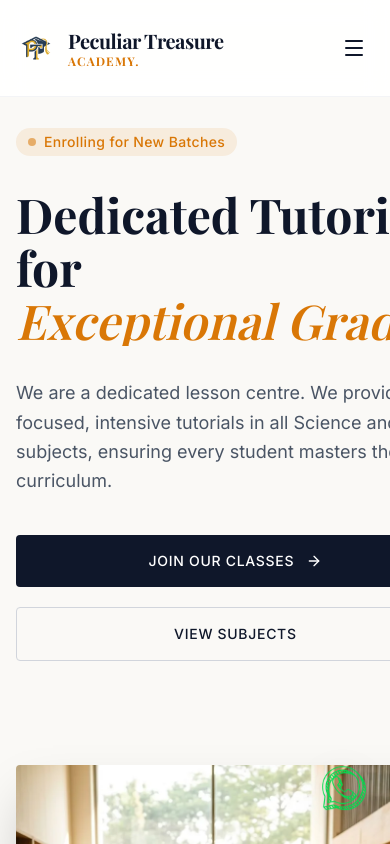
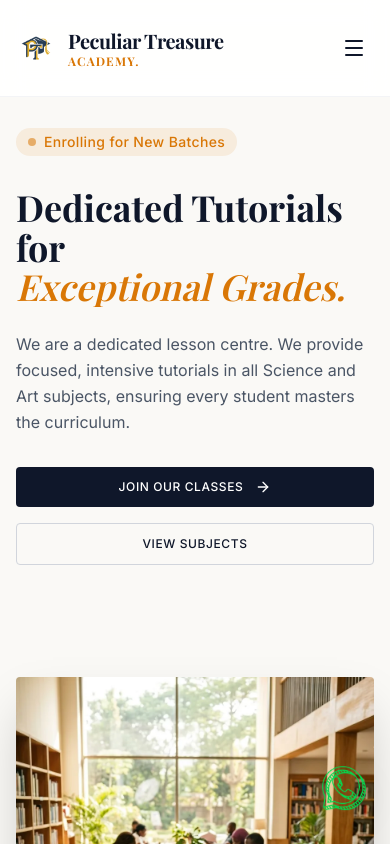
Before and after one commit to DavidDeez/peculiar_treasure_academy, a React (Vite) app: page / in a window 390 px wide. Shown: the top 844 px of the page. Built offline with nearby package versions, Linux system fonts and the light colour scheme; a web font is replaced by a local one.

Commit message:
Fix text overlapping by scaling font down on medium screens and bring back books image with fully responsive sizing

```diff
--- a/src/components/Hero.tsx
+++ b/src/components/Hero.tsx
@@ -39,7 +39,7 @@ const Hero: React.FC = () => {
 
           {/* Text Content */}
           <motion.div
-            className="max-w-2xl"
+            className="max-w-xl xl:max-w-2xl"
             initial={{ opacity: 0, y: 30 }}
             animate={{ opacity: 1, y: 0 }}
             transition={{ duration: 0.8 }}
@@ -49,7 +49,7 @@ const Hero: React.FC = () => {
               Enrolling for New Batches
             </div>
 
-            <h1 className="text-5xl md:text-7xl font-bold leading-[1.1] mb-8 text-brand-dark">
+            <h1 className="text-4xl md:text-6xl lg:text-5xl xl:text-7xl font-bold leading-[1.1] mb-6 md:mb-8 text-brand-dark">
               Dedicated Tutorials for <br className="hidden md:block" />
               <motion.span
                 className="italic font-light text-brand-gold inline-flex overflow-hidden"
@@ -66,7 +66,7 @@ const Hero: React.FC = () => {
             </h1>
 
             <motion.p
-              className="text-lg text-gray-600 mb-10 leading-relaxed max-w-lg"
+              className="text-base md:text-lg text-gray-600 mb-8 md:mb-10 leading-relaxed max-w-md xl:max-w-lg"
               initial={{ opacity: 0 }}
               animate={{ opacity: 1 }}
               transition={{ delay: 2, duration: 1 }}
@@ -75,23 +75,23 @@ const Hero: React.FC = () => {
             </motion.p>
 
             <motion.div
-              className="flex flex-col sm:flex-row gap-5"
+              className="flex flex-col sm:flex-row gap-4 md:gap-5"
               initial={{ opacity: 0, y: 20 }}
               animate={{ opacity: 1, y: 0 }}
               transition={{ delay: 2.2, duration: 0.8 }}
             >
-              <a href="#contact" className="group bg-brand-dark text-white px-8 py-4 text-sm uppercase tracking-wider font-medium hover:bg-gray-800 transition-all flex items-center justify-center gap-3 transform hover:-translate-y-1 hover:shadow-xl rounded-sm">
+              <a href="#contact" className="group bg-brand-dark text-white px-6 md:px-8 py-3 md:py-4 text-xs md:text-sm uppercase tracking-wider font-medium hover:bg-gray-800 transition-all flex items-center justify-center gap-3 transform hover:-translate-y-1 hover:shadow-xl rounded-sm">
                 Join Our Classes
                 <ArrowRight className="h-4 w-4 group-hover:translate-x-1 transition-transform" />
               </a>
-              <a href="#courses" className="bg-transparent text-brand-dark border border-gray-300 px-8 py-4 text-sm uppercase tracking-wider font-medium hover:border-brand-dark transition-all flex items-center justify-center transform hover:-translate-y-1 hover:bg-gray-50 rounded-sm">
+              <a href="#courses" className="bg-transparent text-brand-dark border border-gray-300 px-6 md:px-8 py-3 md:py-4 text-xs md:text-sm uppercase tracking-wider font-medium hover:border-brand-dark transition-all flex items-center justify-center transform hover:-translate-y-1 hover:bg-gray-50 rounded-sm">
                 View Subjects
               </a>
             </motion.div>
           </motion.div>
 
           {/* Image Layout with Parallax */}
-          <div className="relative group perspective-1000 mt-10 lg:mt-0">
+          <div className="relative group perspective-1000 mt-12 lg:mt-0">
             <motion.img
               src="/images/hero_main.webp"
               alt="Students studying in library"
@@ -103,7 +103,7 @@ const Hero: React.FC = () => {
             <motion.img
               src="/images/hero_accent.webp"
               alt="Academic books and pen"
-              className="hidden xl:block absolute -bottom-12 -left-12 aspect-square w-64 object-cover border-8 border-[#faf9f6] shadow-2xl z-20 rounded-sm transition-transform duration-700 group-hover:-translate-y-4 group-hover:-translate-x-4"
+              className="hidden sm:block absolute -bottom-6 -left-6 md:-bottom-8 md:-left-8 xl:-bottom-12 xl:-left-12 aspect-square w-32 md:w-48 xl:w-64 object-cover border-4 md:border-8 border-[#faf9f6] shadow-2xl z-20 rounded-sm transition-transform duration-700 group-hover:-translate-y-4 group-hover:-translate-x-4"
               style={{ y: y2 }}
             />
           </div>
```
